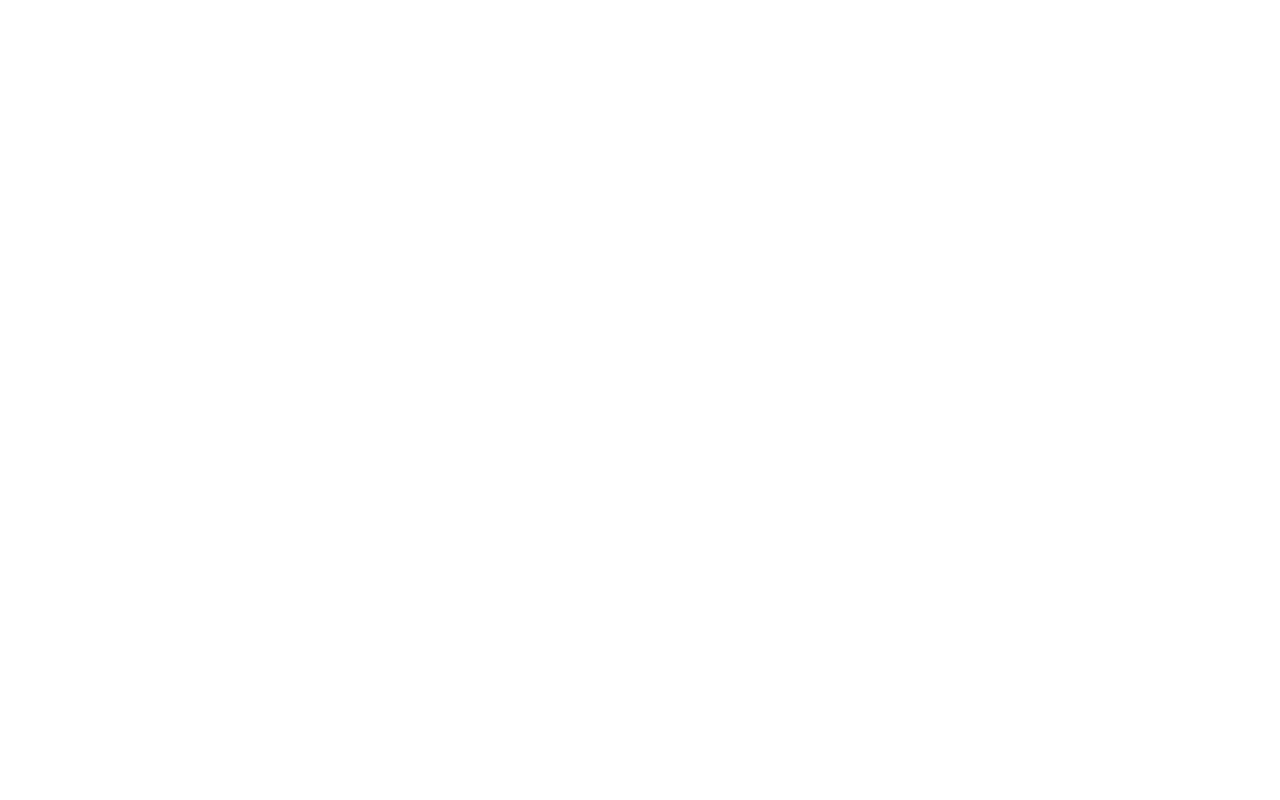
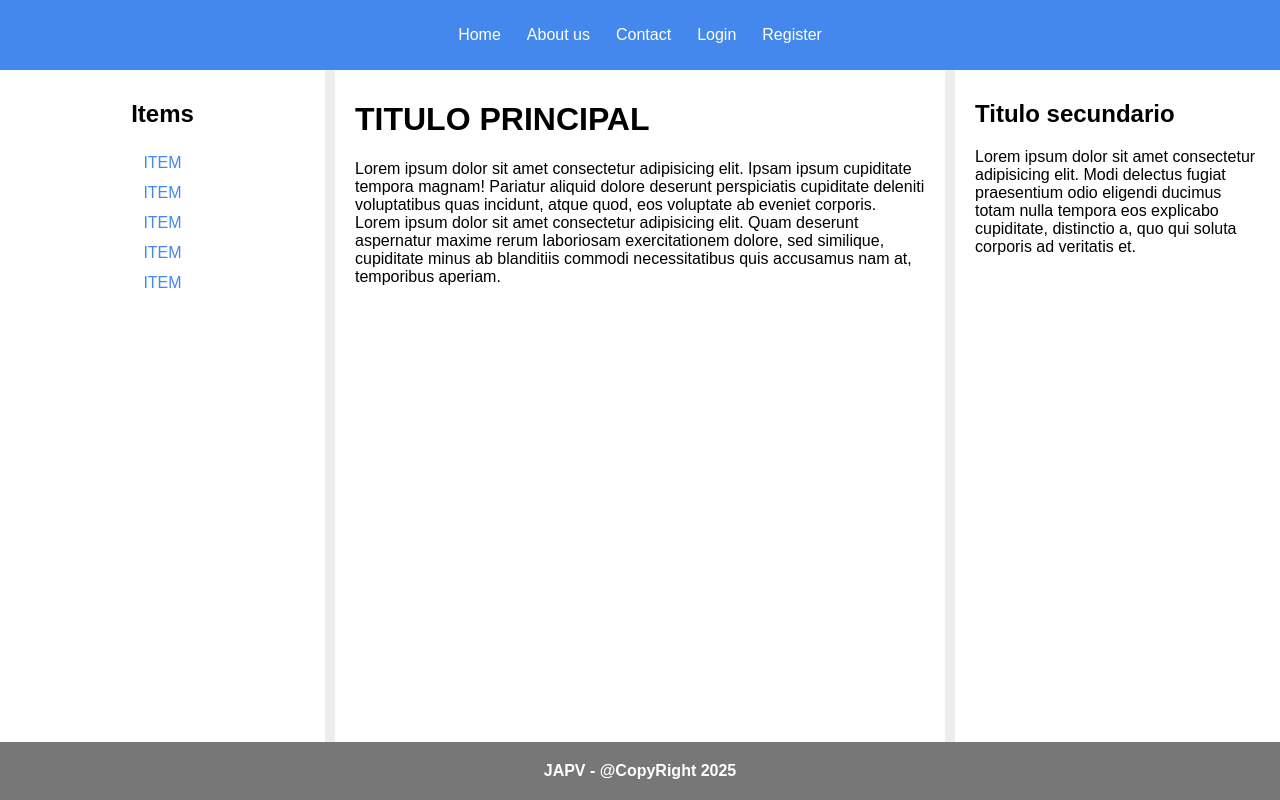
Before and after one commit to JorgeAPadillaV/Curso-de-HTML-y-CSS-by-SoyDalto, a plain HTML site: page 5.6.-mobile-first/index.html in a window 1280 px wide. Drawn offline with Linux system fonts and the light colour scheme.

Commit message:
Agregando 5.6

```diff
--- a/5.6.-mobile-first/index.html
+++ b/5.6.-mobile-first/index.html
@@ -7,5 +7,43 @@
     <title></title>
 </head>
 <body>
+    <header class="header">
+        <nav class="main-navbar">
+            <ul>
+                <li><a href="#">Home</a></li>
+                <li><a href="#">About us</a></li>
+                <li><a href="#">Contact</a></li>
+                <li><a href="#">Login</a></li>
+                <li><a href="#">Register</a></li>
+            </ul>
+        </nav>
+    </header>
+    <div class="main-wrapper">
+        <aside class="secondary-navbar">
+            <h2>Items</h2>
+            <nav>
+                <ul>
+                    <li><a href="#">ITEM</a></li>
+                    <li><a href="#">ITEM</a></li>
+                    <li><a href="#">ITEM</a></li>
+                    <li><a href="#">ITEM</a></li>
+                    <li><a href="#">ITEM</a></li>
+                </ul>
+            </nav>
+        </aside>
+        <main>
+            <h1>TITULO PRINCIPAL</h1>
+            <p>Lorem ipsum dolor sit amet consectetur adipisicing elit. Ipsam ipsum cupiditate tempora magnam! Pariatur aliquid dolore deserunt perspiciatis cupiditate deleniti voluptatibus quas incidunt, atque quod, eos voluptate ab eveniet corporis.
+            Lorem ipsum dolor sit amet consectetur adipisicing elit. Quam deserunt aspernatur maxime rerum laboriosam exercitationem dolore, sed similique, cupiditate minus ab blanditiis commodi necessitatibus quis accusamus nam at, temporibus aperiam.
+            </p>
+        </main>
+        <aside>
+            <h2>Titulo secundario</h2>
+            <p>Lorem ipsum dolor sit amet consectetur adipisicing elit. Modi delectus fugiat praesentium odio eligendi ducimus totam nulla tempora eos explicabo cupiditate, distinctio a, quo qui soluta corporis ad veritatis et.</p>
+        </aside>
+    </div>
+    <footer>
+        JAPV - @CopyRight 2025
+    </footer>
 </body>
 </html>
--- a/5.6.-mobile-first/styless.css
+++ b/5.6.-mobile-first/styless.css
@@ -1,8 +1,135 @@
 body{
     margin: 0;
     font-family: sans-serif;
+    display: flex;
+    flex-direction: column;
+    align-items: center;
+    min-height: 100vh;
+    background-color: #ededed;
 }
 
 div,body{
     box-sizing: border-box;
 }
+
+.main-wrapper, header, footer{
+    width: 100%;
+}
+
+h1,h2,h3{
+    text-wrap: balance;
+}
+
+p{
+    text-wrap: pretty;
+}
+
+/* HEADER */
+
+.header{
+    background-color: #48e;
+}
+
+.main-wrapper{
+    min-width: 1024px;
+    flex-direction: column;
+
+}
+
+.main-navbar ul{
+    display: flex;
+    padding: 0;
+    justify-content: center;
+}
+
+.main-navbar li{
+    list-style: none;
+    margin: 4px;
+}
+
+.main-navbar a{
+    color: #fff;
+    display: inline-block;
+    padding: 6px 9px;
+}
+
+nav a{
+    text-decoration: none;
+}
+
+a:hover{
+    opacity: 0.7;
+}
+
+/* MAIN SECTION */
+
+.main-wrapper{
+    display: flex;
+    flex-grow: 1;
+    flex-wrap: wrap;
+    justify-self: center;
+    gap: 10px;
+}
+
+aside, main{
+    padding: 10px 20px;
+    flex-basis: 0;
+    background-color: #fff;
+}
+
+main{
+    min-width: 300px;
+    flex-grow: 2;
+}
+
+.main-wrapper aside{
+    flex-grow: 1;
+}
+
+.secondary-navbar{
+    min-width: 10rem;
+    text-align: center;
+}
+
+.secondary-navbar ul {
+    padding: 0;
+}
+
+.secondary-navbar li{
+    list-style: none;
+}
+
+.secondary-navbar a{
+    color: #48e;
+    display: inline-block;
+    padding: 6px 10px;
+}
+
+aside:last-child{
+    min-width: 10rem;
+    display: none;
+
+}
+
+/* FOOTER */
+
+footer{
+    margin-top: auto;
+    background-color: #777;
+    color: #FFF;
+    padding: 20px 0;
+    text-align: center;
+    font-weight: bold;
+}
+
+@media screen and (min-width: 480px) {
+    .main-wrapper{
+        flex-direction: row;
+    }
+}
+
+@media screen and (min-width: 800px) {
+    aside:last-child{
+        display: block;
+    }
+}
```
